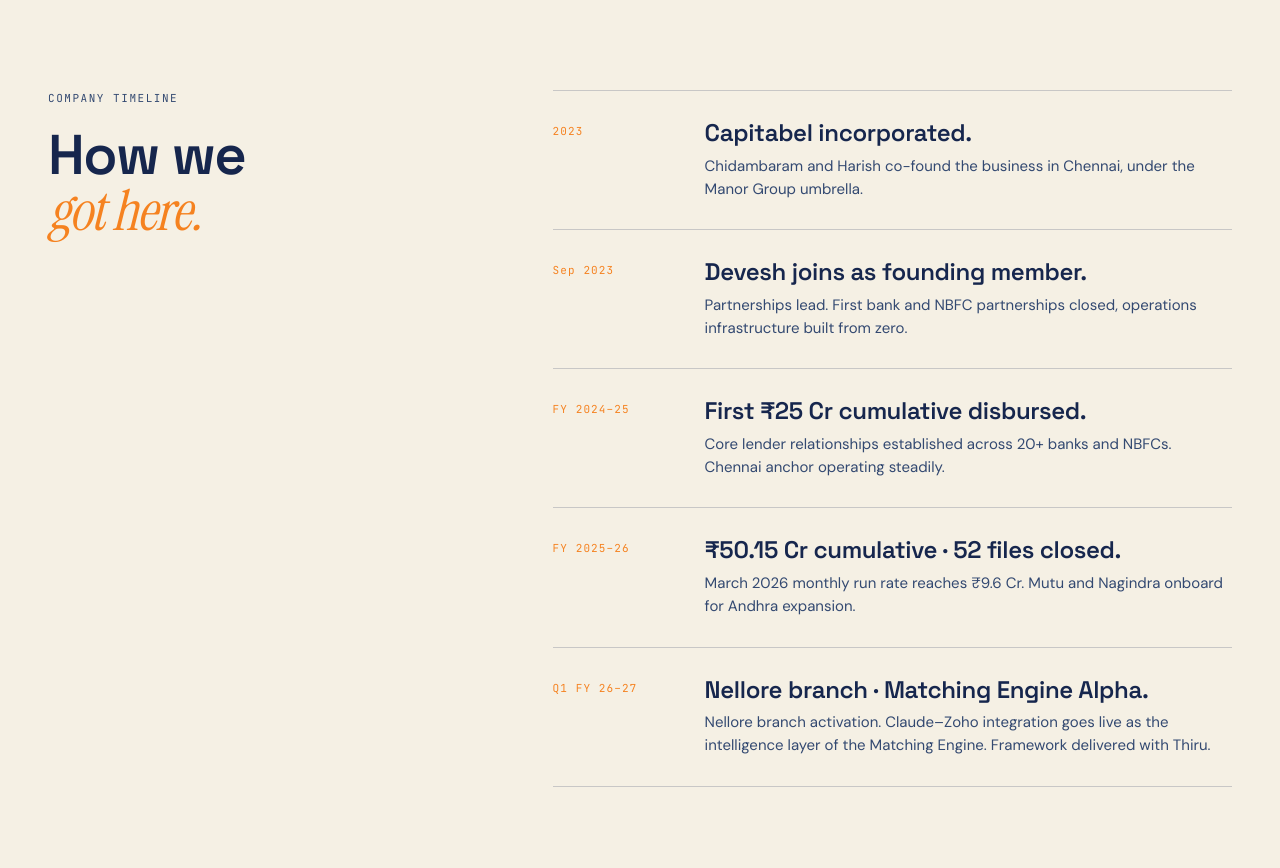
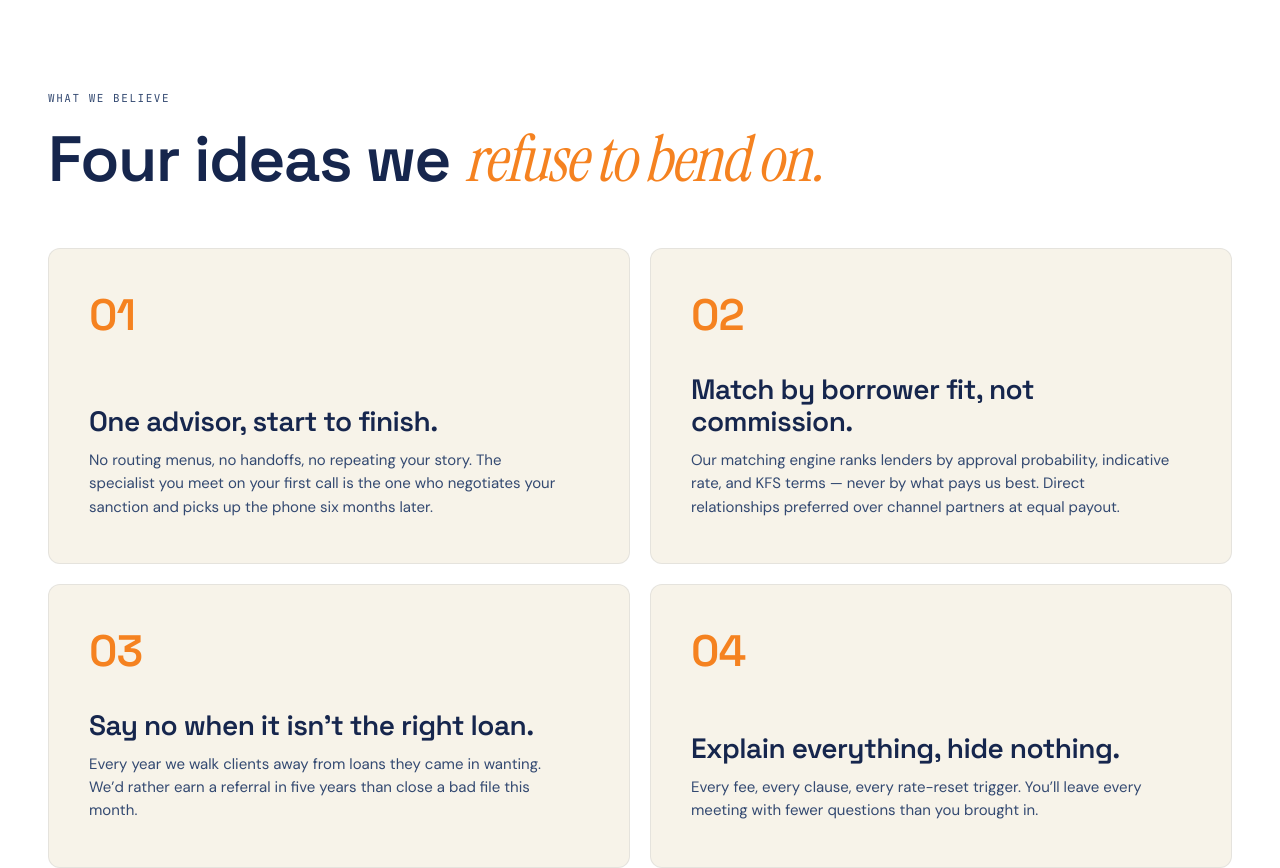
Before and after one commit to PrranavReddy/Capitabel.com, a Next.js app: page /about in a window 1280 px wide. Shown: the part 4080-4948 px from the top of the page. Built offline with nearby package versions, Linux system fonts and the light colour scheme.

Commit message:
Remove Company timeline section from About page
Co-Authored-By: Claude Sonnet 5 <noreply@anthropic.com>

```diff
--- a/app/about/page.js
+++ b/app/about/page.js
@@ -174,36 +174,6 @@ export default function AboutPage() {
         </div>
       </section>
 
-      {/* TIMELINE */}
-      <section style={{ background: "var(--cream-300)" }}>
-        <div className="container" style={{ paddingTop: 120, paddingBottom: 120 }}>
-          <div className="timeline-grid" style={{ display: "grid", gridTemplateColumns: "1fr 1.6fr", gap: 80, alignItems: "start" }}>
-            <div className="timeline-sticky" style={{ position: "sticky", top: 120 }}>
-              <Eyebrow>Company timeline</Eyebrow>
-              <h2 style={{ ...h2Style, fontSize: 56 }}>
-                How we
-                <br />
-                <Serif>got here.</Serif>
-              </h2>
-            </div>
-            <div>
-              {about.timeline.map((e) => (
-                <div key={e.year} style={{ display: "grid", gridTemplateColumns: "120px 1fr", gap: 32, padding: "28px 0", borderTop: "1px solid var(--navy-a20)" }}>
-                  <div style={{ fontFamily: "var(--font-mono)", fontSize: 11, letterSpacing: "0.1em", color: "var(--orange-500)", paddingTop: 4 }}>{e.year}</div>
-                  <div>
-                    <h4 style={{ fontFamily: "var(--font-display)", fontWeight: 600, fontSize: 24, lineHeight: 1.15, letterSpacing: "-0.015em", margin: "0 0 8px", color: "var(--navy-900)" }}>
-                      {e.title}
-                    </h4>
-                    <p style={{ fontSize: 15, lineHeight: 1.55, color: "var(--navy-700)", margin: 0, maxWidth: 560 }}>{e.body}</p>
-                  </div>
-                </div>
-              ))}
-              <div style={{ borderTop: "1px solid var(--navy-a20)" }} />
-            </div>
-          </div>
-        </div>
-      </section>
-
       {/* BELIEFS */}
       <section className="container" style={{ paddingTop: 120, paddingBottom: 120 }}>
         <div style={{ marginBottom: 56 }}>
```
Also changed, not shown: lib/data.js.
